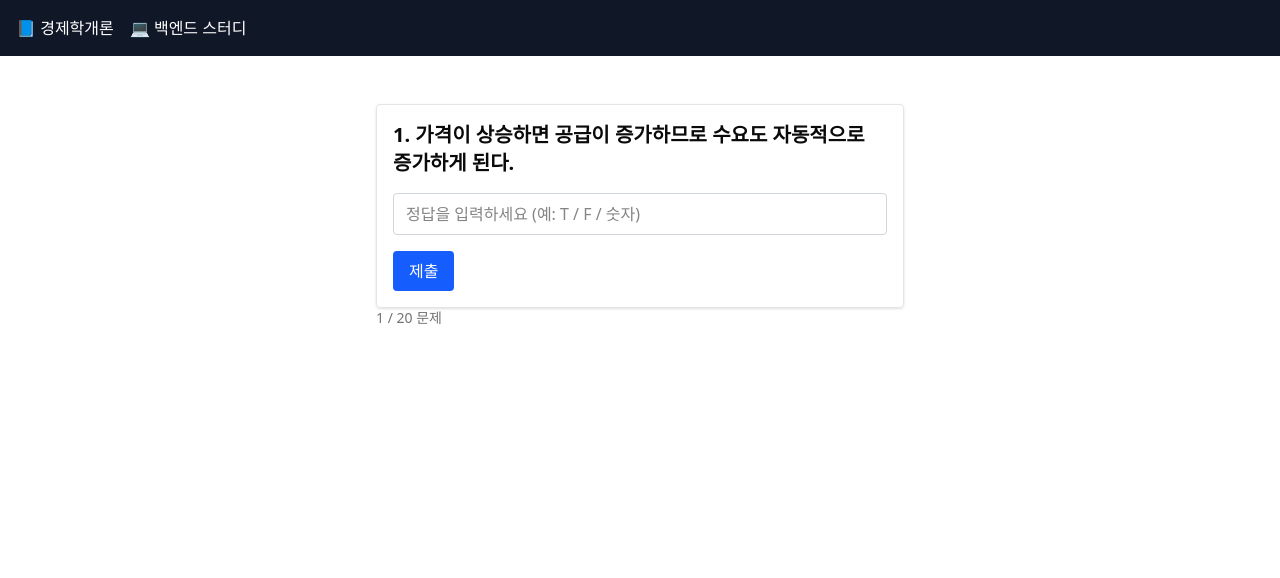
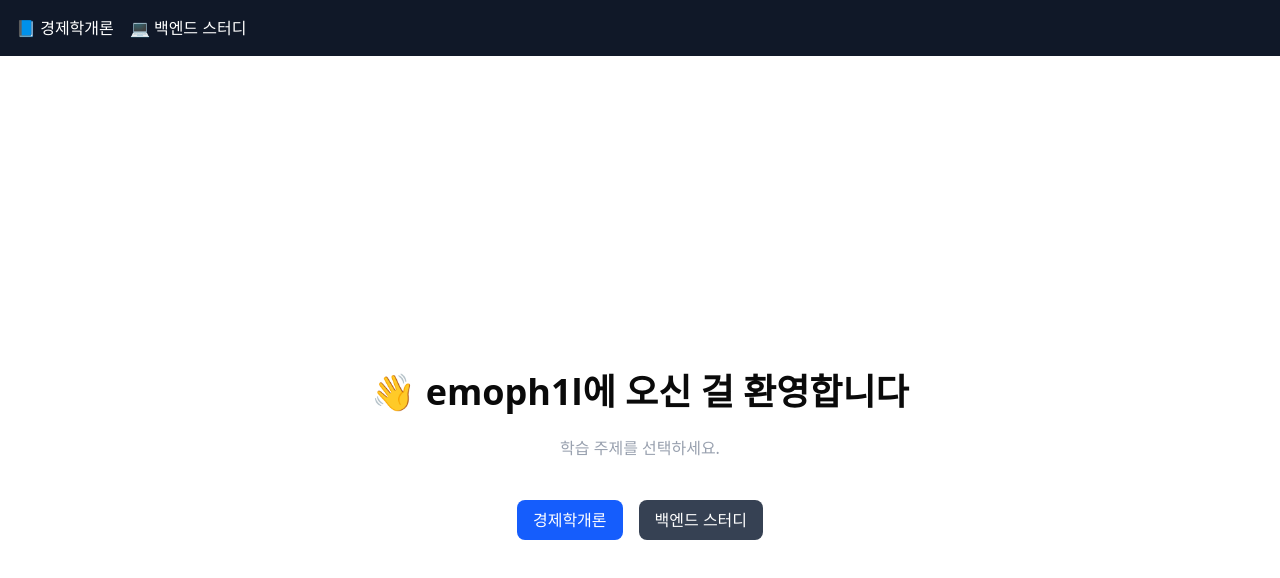
Before and after one commit to DD-YY-SS/economics-quiz, a Next.js app: page / in a window 1280 px wide. Shown: the top 578 px of the page. Built offline with nearby package versions, Linux system fonts and the light colour scheme.

Commit message:
🎯 홈화면 분리 및 라우팅 정상화 (EconomicsQuiz → /economics)

```diff
--- a/app/economics/page.tsx
+++ b/app/economics/page.tsx
@@ -1,10 +1,10 @@
+// app/economics/page.tsx
 import EconomicsQuiz from "@/components/EconomicsQuiz";
 
 export default function EconomicsPage() {
   return (
-    <div>
-      <h2 className="text-2xl font-bold mb-4">경제학개론 문제</h2>
+    <main className="min-h-screen p-6">
       <EconomicsQuiz />
-    </div>
+    </main>
   );
 }
--- a/app/page.tsx
+++ b/app/page.tsx
@@ -1,9 +1,20 @@
-import EconomicsQuiz from "./components/EconomicsQuiz";
+// app/page.tsx
+import Link from "next/link";
 
 export default function Home() {
   return (
-    <main className="min-h-screen p-6">
-      <EconomicsQuiz />
+    <main className="min-h-screen p-6 flex flex-col gap-6 items-center justify-center text-center">
+      <h1 className="text-4xl font-bold">👋 emoph1l에 오신 걸 환영합니다</h1>
+      <p className="text-gray-400">학습 주제를 선택하세요.</p>
+
+      <div className="flex gap-4 mt-4">
+        <Link href="/economics" className="px-4 py-2 bg-blue-600 text-white rounded-md hover:bg-blue-500">
+          경제학개론
+        </Link>
+        <Link href="/backend" className="px-4 py-2 bg-gray-700 text-white rounded-md hover:bg-gray-600">
+          백엔드 스터디
+        </Link>
+      </div>
     </main>
   );
 }
```
